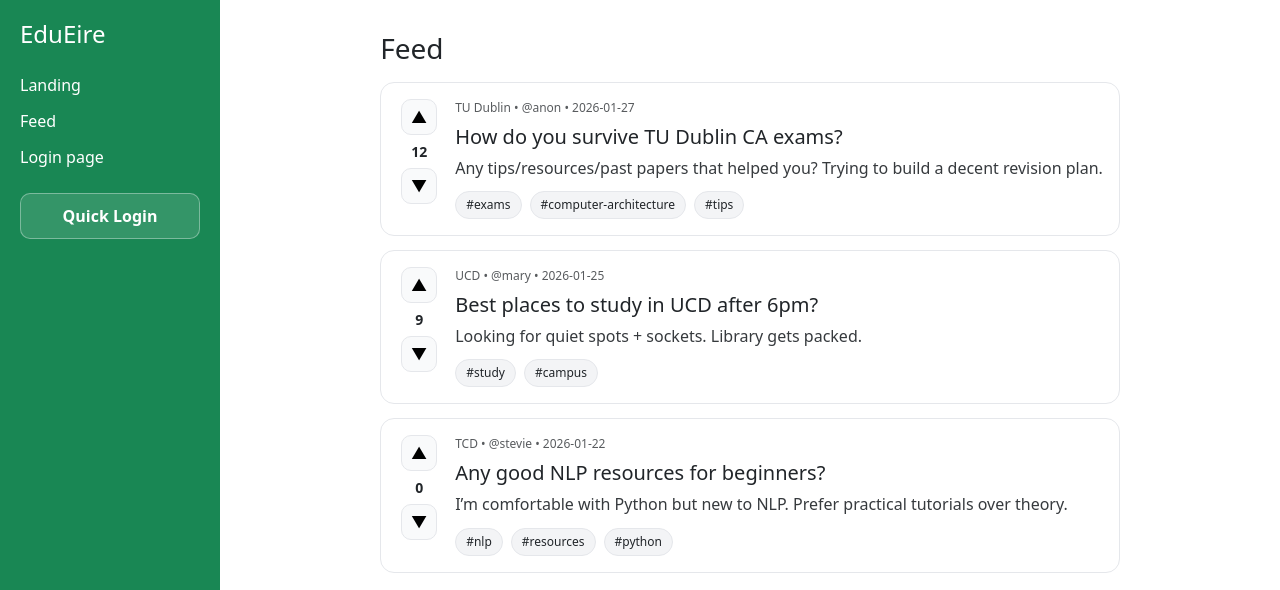
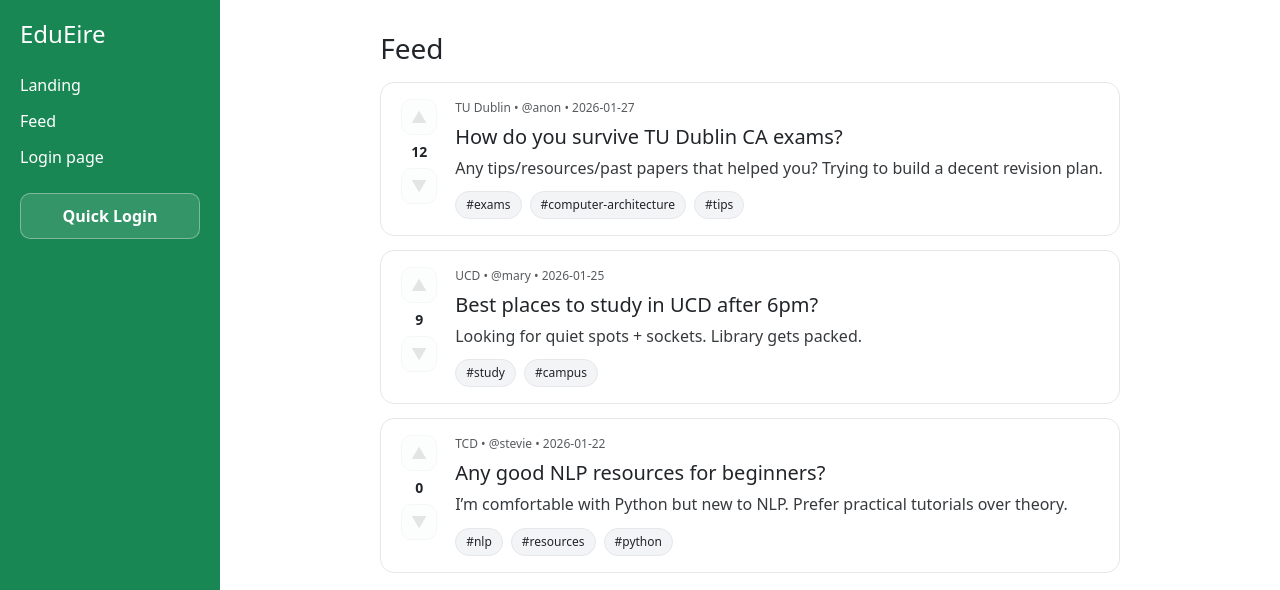
Before and after one commit to lasagna-boop/EduEire, a React (Vite) app: page /feed in a window 1280 px wide. Shown: the top 590 px of the page. Built offline with nearby package versions, Linux system fonts and the light colour scheme.

Commit message:
Added colors and up/downvote functionality ONLY on login

```diff
--- a/src/App.tsx
+++ b/src/App.tsx
@@ -22,7 +22,7 @@ export default function App() {
       <div className="page-content">
         <Routes>
           <Route path="/" element={<Landing />} />
-          <Route path="/feed" element={<Feed />} />
+          <Route path="/feed" element={<Feed user={user} />} />
           <Route path="/login" element={<Login user={user} onLogin={login} />} />
         </Routes>
       </div>
--- a/src/components/PostCard.tsx
+++ b/src/components/PostCard.tsx
@@ -1,4 +1,4 @@
-import { useState } from "react";
+import { useEffect, useState } from "react";
 
 type Vote = "up" | "down" | null;
 
@@ -13,37 +13,51 @@ type Post = {
   score?: number;
 };
 
-export default function PostCard({ post }: { post: Post }) {
+export default function PostCard({
+  post,
+  user,
+}: {
+  post: Post;
+  user: { name: string } | null;
+}) {
   const [score, setScore] = useState(post.score ?? 0);
-  const [vote, setVote] = useState<Vote> (null) ;
+  const [vote, setVote] = useState<Vote>(null);
+
+  const canVote = !!user;
+
+  // If user logs out, reset local vote state
+  useEffect(() => {
+    if (!user) {
+      setVote(null);
+      setScore(post.score ?? 0);
+    }
+  }, [user, post.score]);
 
   const handleUpvote = () => {
+    if (!canVote) return;
+
     if (vote === "up") {
-      // undo upvote
       setScore((s) => s - 1);
       setVote(null);
     } else if (vote === "down") {
-      // switch from downvote to upvote
       setScore((s) => s + 2);
       setVote("up");
     } else {
-      // first upvote
       setScore((s) => s + 1);
       setVote("up");
     }
   };
 
   const handleDownvote = () => {
+    if (!canVote) return;
+
     if (vote === "down") {
-      // undo downvote
       setScore((s) => s + 1);
       setVote(null);
     } else if (vote === "up") {
-      // switch from upvote to downvote
       setScore((s) => s - 2);
       setVote("down");
     } else {
-      // first downvote
       setScore((s) => s - 1);
       setVote("down");
     }
@@ -53,9 +67,15 @@ export default function PostCard({ post }: { post: Post }) {
     <div className="post-card">
       <div className="post-card__votes">
         <button
-        className="post-card__vote-btn"
+          className={[
+            "post-card__vote-btn",
+            vote === "up" ? "post-card__vote-btn--up" : "",
+            !canVote ? "post-card__vote-btn--disabled" : "",
+          ].join(" ")}
           onClick={handleUpvote}
+          disabled={!canVote}
           aria-label="Upvote"
+          title={!canVote ? "Login to vote" : "Upvote"}
         >
           ▲
         </button>
@@ -63,9 +83,15 @@ export default function PostCard({ post }: { post: Post }) {
         <div className="post-card__score">{score}</div>
 
         <button
-        className="post-card__vote-btn"
+          className={[
+            "post-card__vote-btn",
+            vote === "down" ? "post-card__vote-btn--down" : "",
+            !canVote ? "post-card__vote-btn--disabled" : "",
+          ].join(" ")}
           onClick={handleDownvote}
+          disabled={!canVote}
           aria-label="Downvote"
+          title={!canVote ? "Login to vote" : "Downvote"}
         >
           ▼
         </button>
--- a/src/pages/Feed.tsx
+++ b/src/pages/Feed.tsx
@@ -1,4 +1,6 @@
 import PostCard from "../components/PostCard";
+
+type User = { name: string } | null;
 
 type Post = {
   id: string;
@@ -8,7 +10,7 @@ type Post = {
   tags: string[];
   author: string;
   createdAt: string; // keep simple for now
-  score? : number ;
+  score?: number;
 };
 
 const MOCK_POSTS: Post[] = [
@@ -20,7 +22,7 @@ const MOCK_POSTS: Post[] = [
     tags: ["exams", "computer-architecture", "tips"],
     author: "anon",
     createdAt: "2026-01-27",
-    score : 12 ,
+    score: 12,
   },
   {
     id: "2",
@@ -30,7 +32,7 @@ const MOCK_POSTS: Post[] = [
     tags: ["study", "campus"],
     author: "mary",
     createdAt: "2026-01-25",
-    score : 9,
+    score: 9,
   },
   {
     id: "3",
@@ -43,14 +45,14 @@ const MOCK_POSTS: Post[] = [
   },
 ];
 
-export default function Feed() {
+export default function Feed({ user }: { user: User }) {
   return (
     <div className="feed">
       <h2 className="feed__title">Feed</h2>
 
       <div className="feed__list">
         {MOCK_POSTS.map((post) => (
-          <PostCard key={post.id} post={post} />
+          <PostCard key={post.id} post={post} user={user} />
         ))}
       </div>
     </div>
--- a/src/styles/feed.css
+++ b/src/styles/feed.css
@@ -95,6 +95,30 @@
   font-size: 14px;
 }
 
+.post-card__vote-btn--active {
+  background: #e6f4ea;
+  border-color: #198754;
+}
+
+/* Active upvote */
+.post-card__vote-btn--up {
+  background: #e6f4ea;       /* light green */
+  border-color: #198754;
+  color: #198754;
+}
+
+/* Active downvote */
+.post-card__vote-btn--down {
+  background: #fde8e8;       /* light red */
+  border-color: #dc3545;
+  color: #dc3545;
+}
+
+.post-card__vote-btn--disabled {
+  opacity: 0.35;
+  cursor: not-allowed;
+}
+
 .page-content {
   display: flex;
   justify-content: center; /*not ideal but works for now*/
```
Lines whose indentation alone changed are shown as unchanged.
